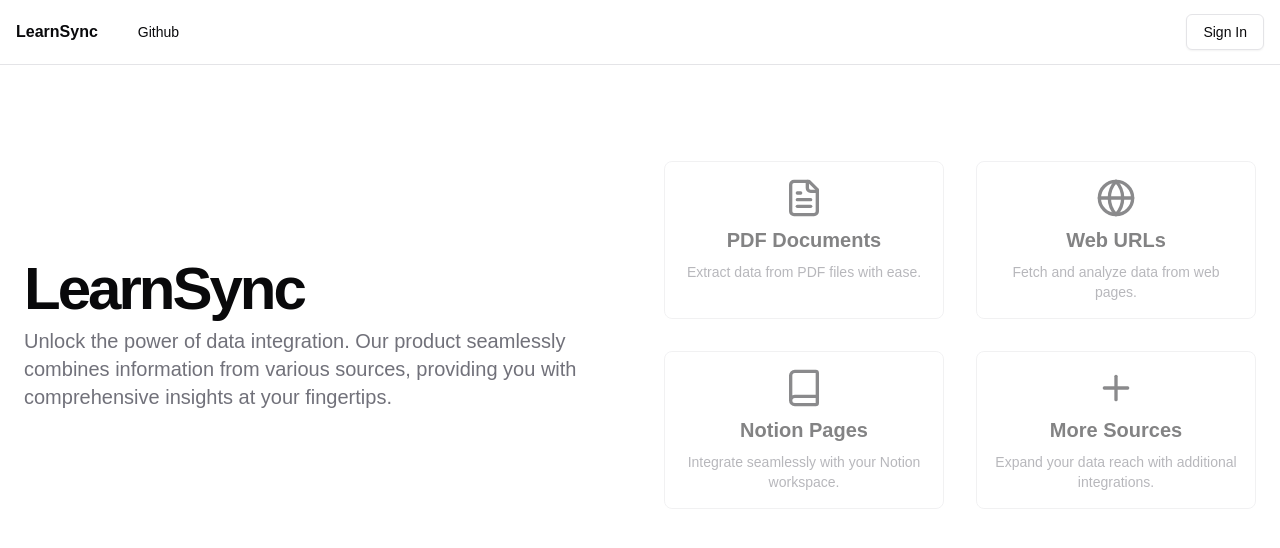
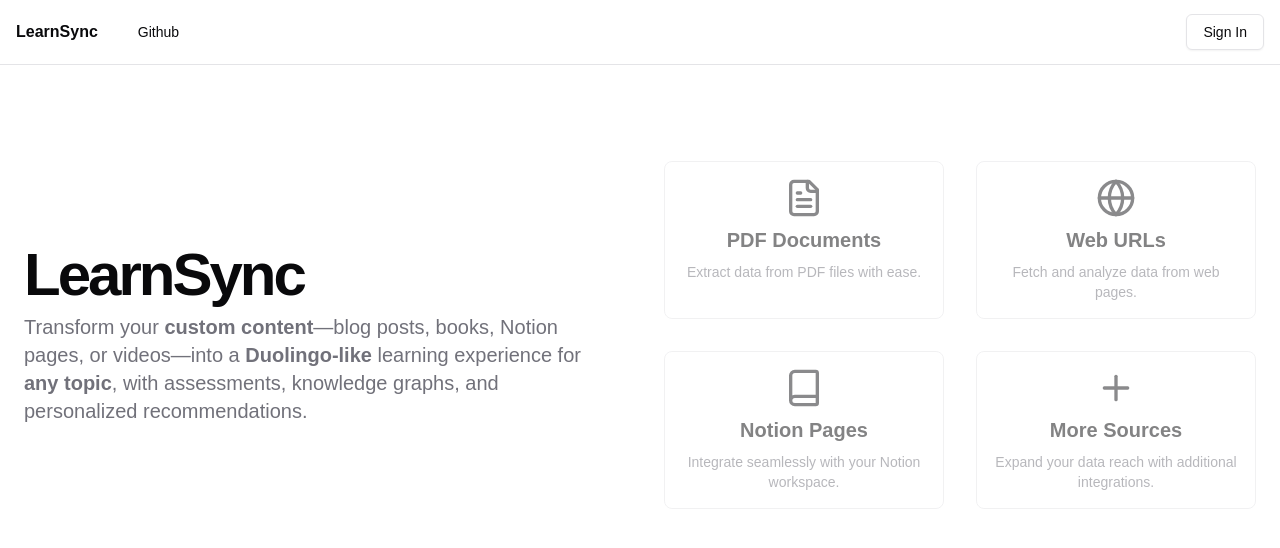
Before and after one commit to glody007/learnsync, a Next.js app: page / in a window 1280 px wide. Shown: the top 548 px of the page. Built offline with nearby package versions, Linux system fonts and the light colour scheme; no server answers; the database is empty.

Commit message:
update: description

```diff
--- a/src/app/page.tsx
+++ b/src/app/page.tsx
@@ -21,9 +21,7 @@
                   LearnSync
                 </h1>
                 <p className="max-w-[600px] text-muted-foreground md:text-xl dark:text-gray-400">
-                  Unlock the power of data integration. Our product seamlessly
-                  combines information from various sources, providing you with
-                  comprehensive insights at your fingertips.
+                  Transform your <strong>custom content</strong>—blog posts, books, Notion pages, or videos—into a <strong>Duolingo-like</strong> learning experience for <strong>any topic</strong>, with assessments, knowledge graphs, and personalized recommendations.
                 </p>
               </div>
             </div>
```
Also changed, not shown: 1 other file (tests, documents, lock files or other folders).
